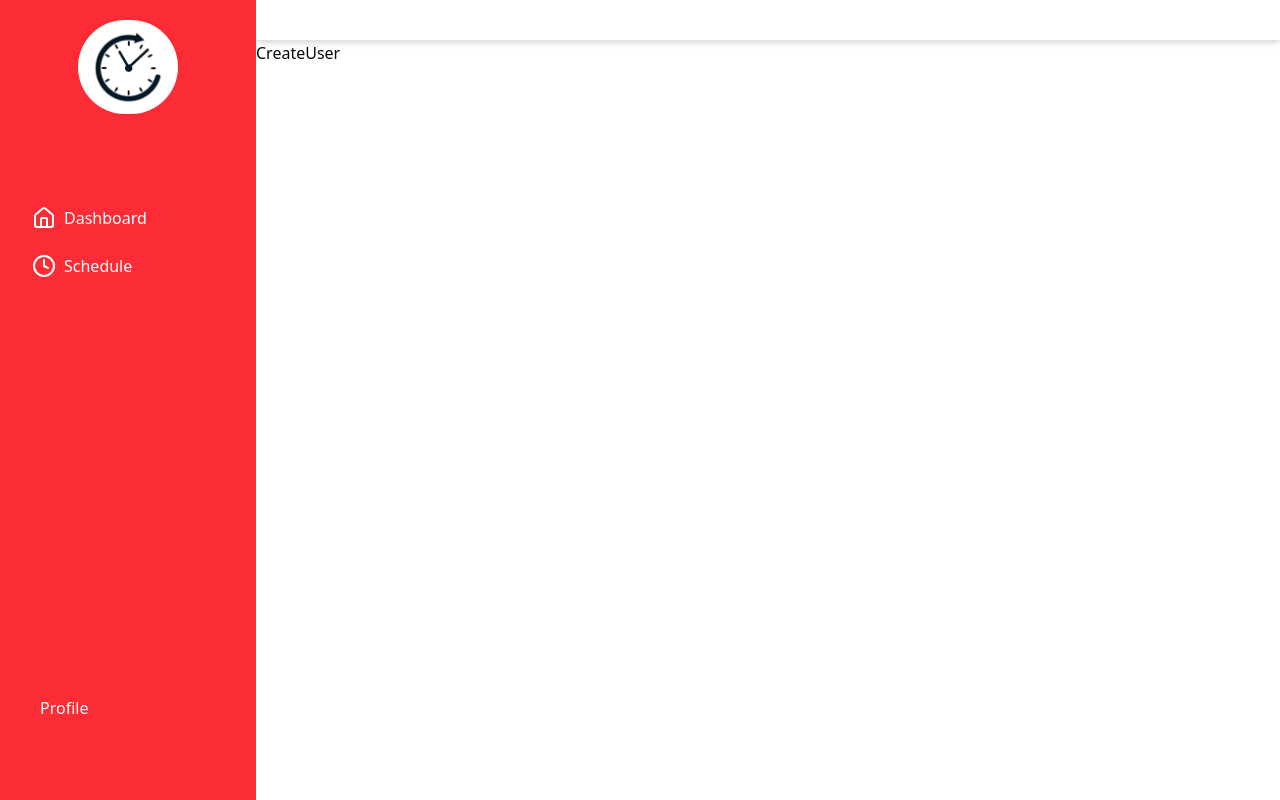
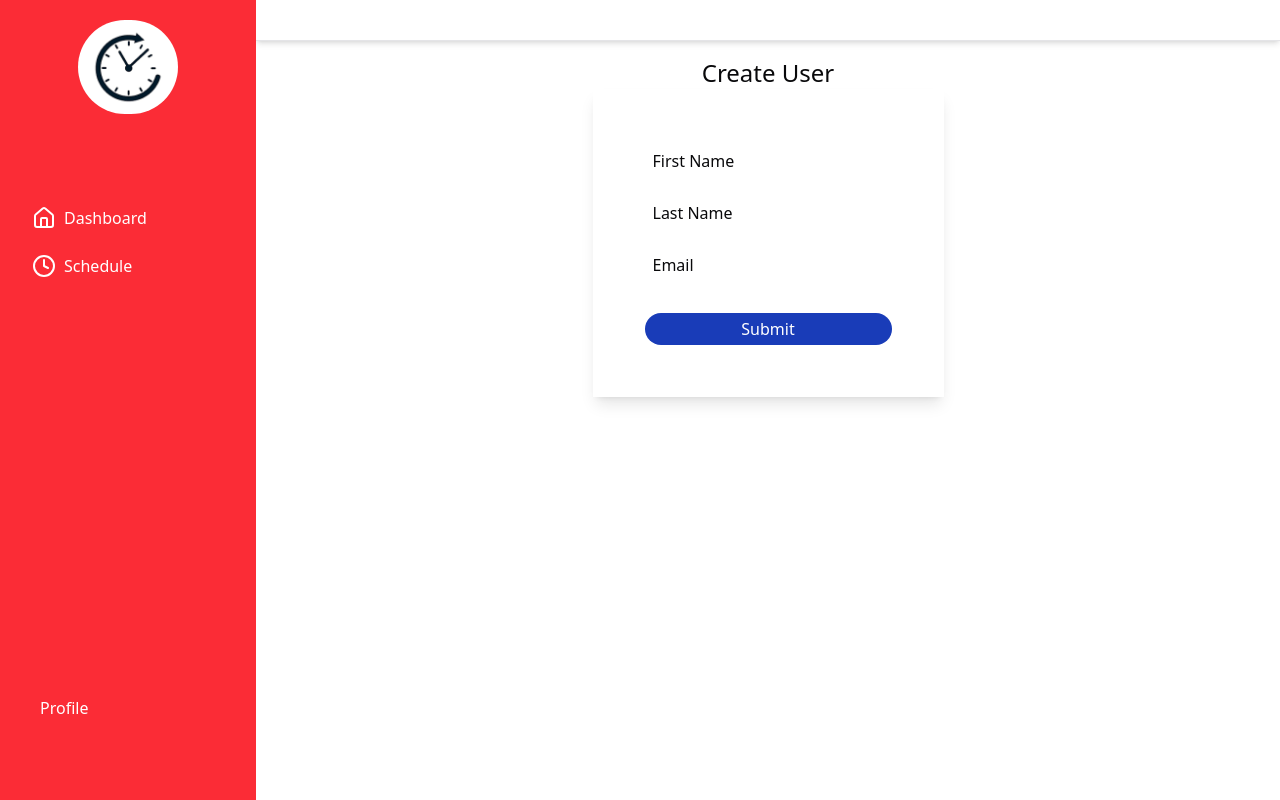
Before and after one commit to abhises/employee-schedule, a Next.js app: page /dashboard/user/create in a window 1280 px wide. Built offline with nearby package versions, Linux system fonts and the light colour scheme; no server answers.

Commit message:
added create user page

```diff
--- a/src/app/(routes)/dashboard/user/_actions.tsx
+++ b/src/app/(routes)/dashboard/user/_actions.tsx
@@ -6,6 +6,27 @@ export async function fetchUser() {
   const client = await clerkClient();
   const user = await client.users.getUserList();
   return JSON.parse(JSON.stringify(user)); // Ensure plain object
+}
+
+export async function createUser(formData: FormData) {
+  try {
+    const client = await clerkClient();
+    const email = formData.get("email") as string | null;
+
+    if (!email) {
+      throw new Error("Email is required");
+    }
+    const user = await client.users.createUser({
+      emailAddress: [email],
+      firstName: formData.get("firstName") as string,
+      lastName: formData.get("lastName") as string,
+      password: formData.get("password") as string,
+    });
+    return Response.json({ message: "User created", user });
+  } catch (error) {
+    console.log(error);
+    return Response.json({ error: "Error creating user" });
+  }
 }
 
 export async function deleteUser(userId: string) {
--- a/src/app/(routes)/dashboard/user/create/page.tsx
+++ b/src/app/(routes)/dashboard/user/create/page.tsx
@@ -1,7 +1,58 @@
 import React from "react";
 
 const CreateUser = () => {
-  return <div>CreateUser</div>;
+  return (
+    <div className="mt-4">
+      <div className="flex items-center justify-center gap-3">
+        <h2 className="text-2xl">Create User</h2>
+      </div>
+      <div className="flex items-center justify-center">
+        <div
+          className="border-gray-400 shadow-lg
+       flex-col p-10 mb-10 gap-10">
+          <form className="m-3">
+            <input type="hidden" name="id" />
+            <input
+              type="input"
+              value="First Name"
+              name="role"
+              className="p-2 rounded-2xl "
+            />
+          </form>
+
+          <form className="m-3">
+            <input type="hidden" name="id" />
+            <input
+              type="input"
+              value="Last Name"
+              name="role"
+              className="p-2 rounded-2xl"
+            />
+          </form>
+
+          <form className="m-3">
+            <input type="hidden" name="id" />
+            <input
+              type="email"
+              value="Email"
+              name="role"
+              className="p-2 rounded-2xl"
+            />
+          </form>
+
+          <form className="m-3">
+            <button
+              className="bg-blue-800 rounded-2xl
+             w-full mt-4 p-1 text-white
+              cursor-pointer
+               hover:bg-blue-400">
+              Submit
+            </button>
+          </form>
+        </div>
+      </div>
+    </div>
+  );
 };
 
 export default CreateUser;
```
